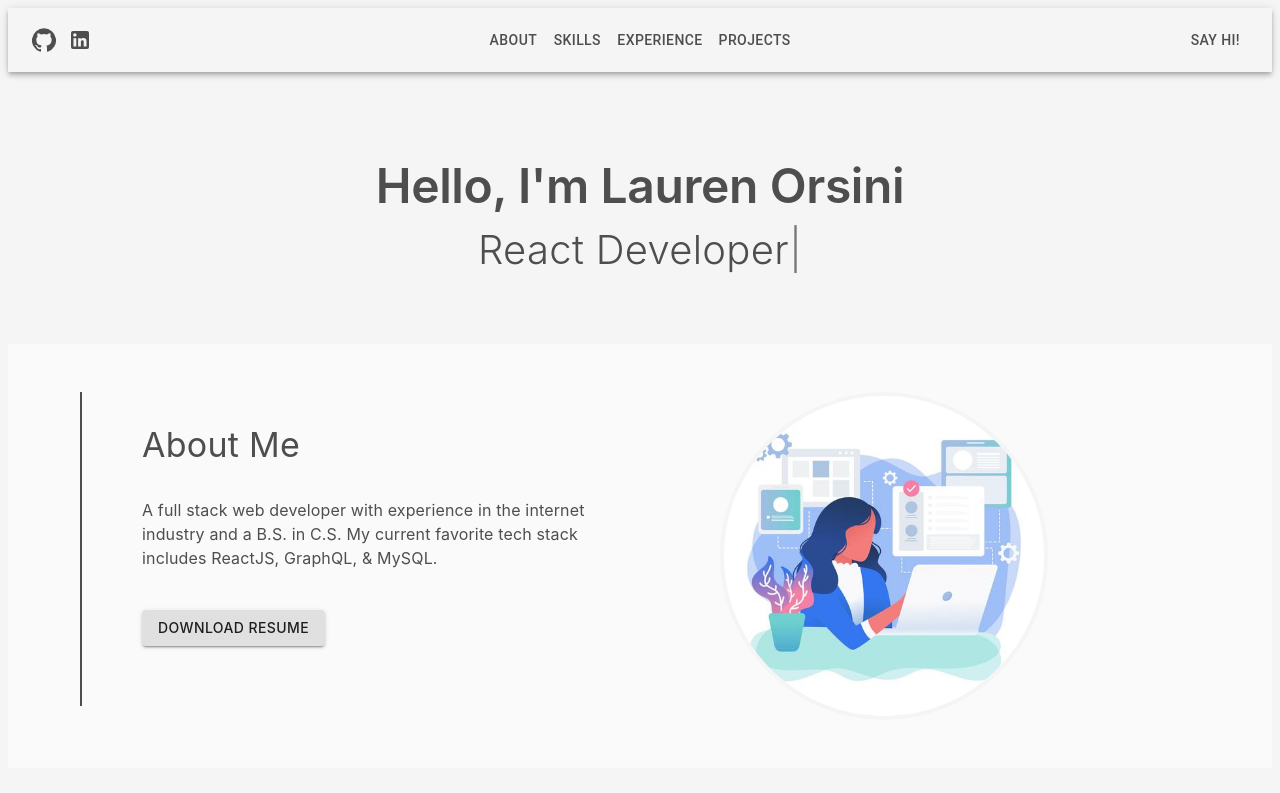
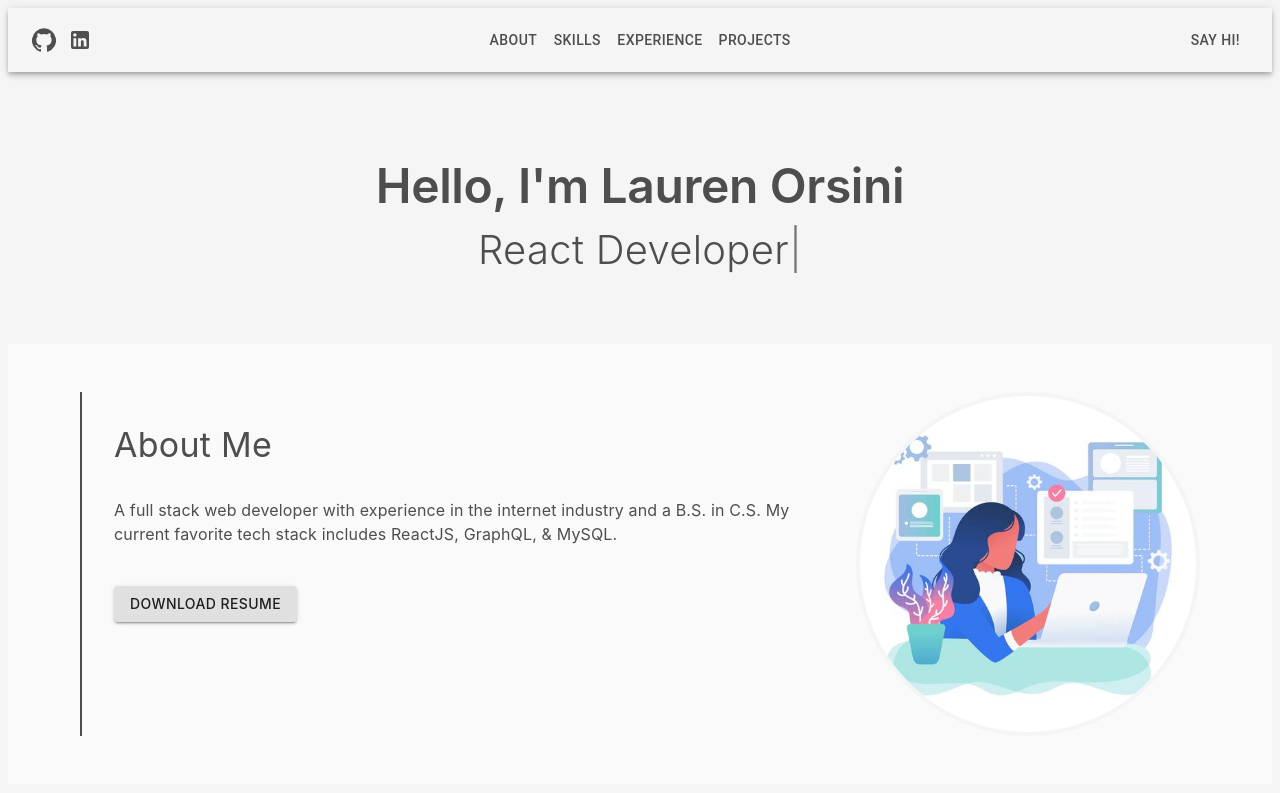
Before and after one commit to lpjune/laurenorsini, a React (Create React App) app: page / in a window 1280 px wide. Shown: the top 793 px of the page. Built offline with nearby package versions, Linux system fonts and the light colour scheme.

Commit message:
fixed about

```diff
--- a/src/App.css
+++ b/src/App.css
@@ -14,6 +14,11 @@ body {
 }
 
 /* ABOUT */
+.about-container {
+    display: flex !important;
+    width: 100% !important;
+    height: 100% !important;
+}
 .about-div {
     background-color: rgb(250, 250, 250);
     padding: 3rem;
@@ -22,11 +27,7 @@ body {
     padding-bottom: 2rem !important;
 }
 .about-text-container {
-    margin-top: auto;
-    padding-top: 2rem;
-    padding-left: 60px;
-    padding-right: 40px;
-    padding-bottom: 60px;
+    padding: 2rem;
     border-left: 2px solid #4e4e4e;
 }
 .about-btn {
@@ -37,9 +38,8 @@ body {
     margin-top: 2.5rem !important;
 }
 .about-image {
-    width: 20rem !important;
-    height: 20rem !important;
-    margin-left: 5rem !important;
+    width: 30% !important;
+    height: 30% !important;
     border: 4px solid #f5f5f5;
 }
 
--- a/src/components/About.js
+++ b/src/components/About.js
@@ -1,13 +1,11 @@
 import React from "react";
-import { Avatar, Button, Container, Typography, Grid } from "@material-ui/core";
+import { Avatar, Button, Container, Typography } from "@material-ui/core";
 import "../App.css";
 
 const About = () => {
     return (
         <div className="about-div">
-            <Container>
-                <Grid container>
-                    <Grid item xs={6}>
+            <Container className="about-container">
                 <div className="about-text-container">
                     <Typography
                         className="about-title"
@@ -17,27 +15,19 @@ const About = () => {
                         About Me
                     </Typography>
                     <Typography variant="body1" component="p">
-                                A full stack web developer with experience in
-                                the internet industry and a B.S. in C.S. My
-                                current favorite tech stack includes ReactJS,
-                                GraphQL, & MySQL.
+                        A full stack web developer with experience in the
+                        internet industry and a B.S. in C.S. My current favorite
+                        tech stack includes ReactJS, GraphQL, & MySQL.
                     </Typography>
-                            <Button className="about-btn" variant="contained">Download Resume</Button>
+                    <Button className="about-btn" variant="contained">
+                        Download Resume
+                    </Button>
                 </div>
-                    </Grid>
-                    <Grid item xs={6}>
-                        {/* <img
-                            className="about-image"
-                            src="/images/undraw_programmer_imem.svg"
-                            alt="Lauren Orsini"
-                        /> */}
                 <Avatar
                     className="about-image"
                     src="/images/female-developer.jpg"
                     alt="Lauren Orsini"
                 ></Avatar>
-                    </Grid>
-                </Grid>
             </Container>
         </div>
     );
```
Lines whose indentation alone changed are shown as unchanged.
